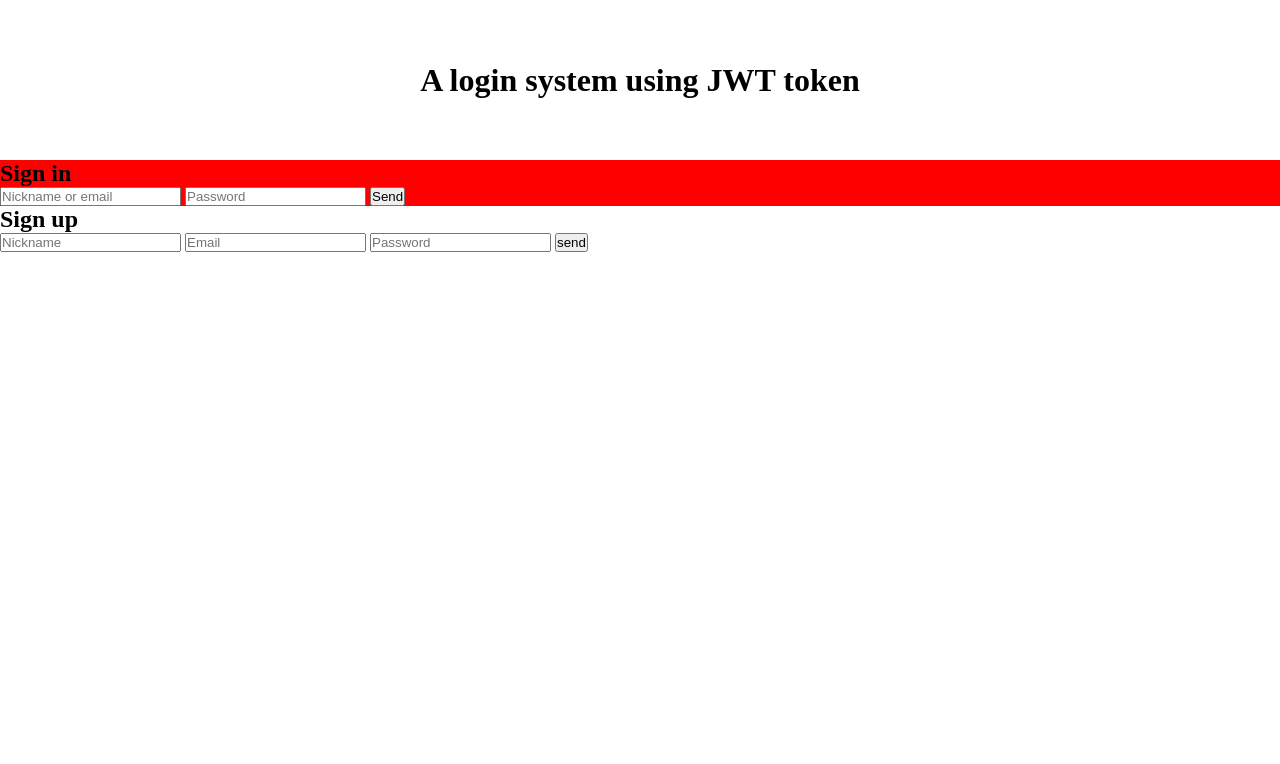
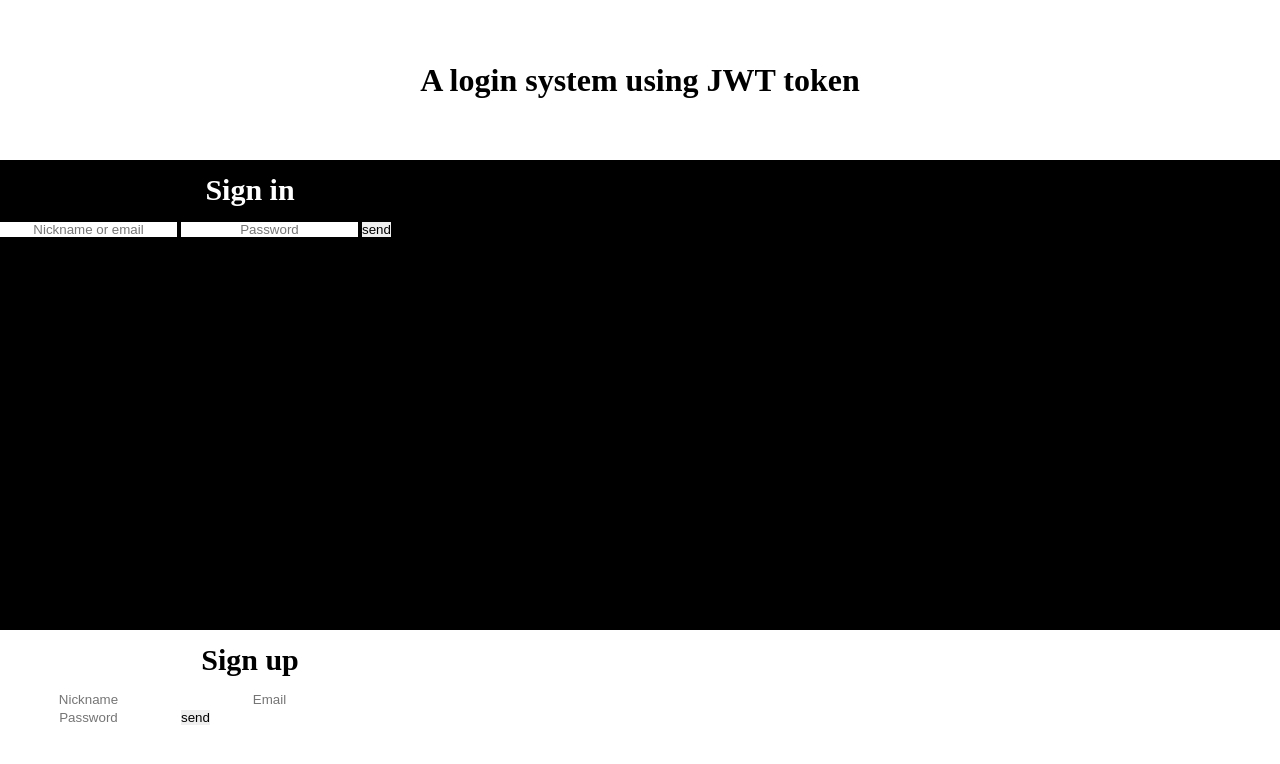
Before and after one commit to lurelai/auth-verification, a website: page public/views/index.html in a window 1280 px wide. Drawn offline with Linux system fonts and the light colour scheme; files that its build step writes are made by us from their sources.

Commit message:
set the default css

```diff
--- a/public/css/main.css
+++ b/public/css/main.css
@@ -5,7 +5,6 @@
 }
 
 .body, .container{
-    width: 100vw;
     min-height: 100vh;
 }
 
@@ -17,10 +16,35 @@
     align-items: center;
 }
 
-.header__title{
+.section{
+    height: 470px;
+}
 
+.section > *{
+    width: 500px;
+}
+
+.section-header{
+    display: flex;
+    justify-content: center;
+    align-items: center;
+
+    height: 60px;
+}
+
+.section__title{
+    font-size: 30px;
+}
+
+.login-section > *{
+    color: white;
 }
 
 .login-section{
-    background-color: red;
+    background-color: #000;
 }
+
+.form__input{
+    border: 0 none;
+    text-align: center;
+}
--- a/public/views/index.html
+++ b/public/views/index.html
@@ -21,9 +21,9 @@
                     <h2 class='section__title'>Sign in</h2>
                 </header>
                 <form class="form" action="">
-                    <input type="text" placeholder='Nickname or email'>
-                    <input type="password" placeholder='Password'>
-                    <input type="submit" value='Send'>
+                    <input class='form__input form__text' type="text" placeholder='Nickname or email'>
+                    <input class='form__input form__text' type="password" placeholder='Password'>
+                    <input class='form__input form__submit' type="submit" value='send'>
                 </form>
             </section>
 
@@ -32,10 +32,10 @@
                     <h2 class='section__title'>Sign up</h2>
                 </header>
                 <form class="form" action="">
-                    <input type="text" placeholder='Nickname'>
-                    <input type="text" placeholder='Email'>
-                    <input type="text" placeholder='Password'>
-                    <input type="submit" value="send">
+                    <input class='form__input' type="text" placeholder='Nickname'>
+                    <input class='form__input' type="mail" placeholder='Email'>
+                    <input class='form__input' type="password" placeholder='Password'>
+                    <input class='form__input form__submit' type="submit" value="send">
                 </form>
             </section>
         </main>
```
